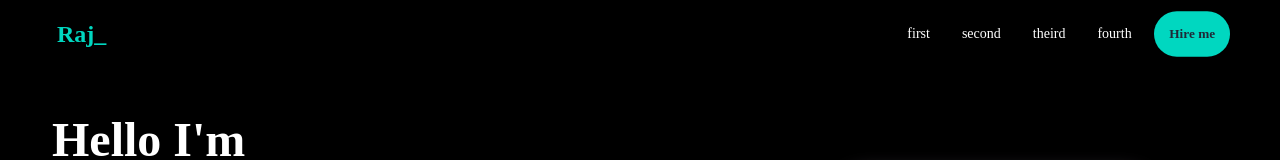
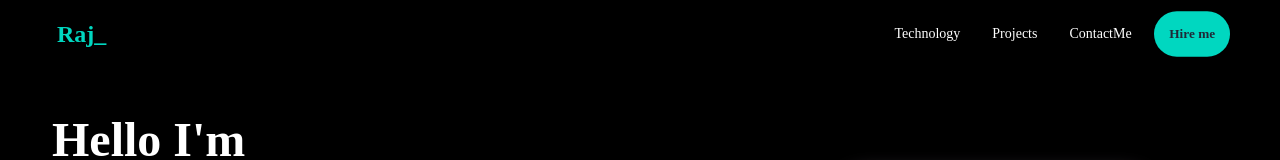
Before and after one commit to Coder7Raj/portfolio, a React (Vite) app: page / in a window 1280 px wide. Shown: the top 160 px of the page. Built offline with nearby package versions, Linux system fonts and the light colour scheme; a web font is replaced by a local one.

Commit message:
implement some styles

```diff
--- a/package.json
+++ b/package.json
@@ -19,6 +19,7 @@
     "react-icons": "^5.4.0",
     "react-parallax-tilt": "^1.7.279",
     "react-router-dom": "^7.1.5",
+    "react-scroll": "^1.9.2",
     "react-type-animation": "^3.2.0",
     "sort-by": "^1.2.0"
   },
--- a/src/Components/ContactMe.jsx
+++ b/src/Components/ContactMe.jsx
@@ -1,8 +1,9 @@
 import React from "react";
 import { FaEnvelope, FaMapMarkerAlt, FaPhone } from "react-icons/fa";
-
+import { Element } from "react-scroll";
 export default function ContactMe() {
   return (
+    <Element name="contact">
       <div className="py-4">
         <p className="text-3xl text-accent font-semibold text-center mb-6">
           Contact Me
@@ -74,5 +75,6 @@ export default function ContactMe() {
           </div>
         </div>
       </div>
+    </Element>
   );
 }
--- a/src/Components/Navbar.jsx
+++ b/src/Components/Navbar.jsx
@@ -1,5 +1,5 @@
 import React from "react";
-import { Link } from "react-router-dom";
+import { Link } from "react-scroll";
 
 export default function Navbar() {
   return (
@@ -32,36 +32,42 @@ export default function Navbar() {
               className="menu menu-sm dropdown-content bg-black rounded-box z-[1] mt-3 w-52 p-2 shadow"
             >
               <li>
-                <Link>f</Link>
+                <Link to="technology" smooth={true} duration={1000}>
+                  Technology
+                </Link>
               </li>
               <li>
-                <Link>f</Link>
-              </li>{" "}
+                <Link to="projects" smooth={true} duration={1000}>
+                  Projects
+                </Link>
+              </li>
               <li>
-                <Link>f</Link>
-              </li>{" "}
-              <li>
-                <Link>f</Link>
+                <Link to="contact" smooth={true} duration={1000}>
+                  ContactMe
+                </Link>
               </li>
             </ul>
           </div>
-          <a className="btn btn-ghost text-accent text-2xl px-0 lg:px-2 md:px-2">
+          <p className="btn btn-ghost text-accent text-2xl px-0 lg:px-2 md:px-2">
             Raj_
-          </a>
+          </p>
         </div>
         <div className="navbar-end hidden md:flex lg:flex">
           <ul className="menu menu-horizontal px-1">
             <li>
-              <Link>first</Link>
+              <Link to="technology" smooth={true} duration={1000}>
+                Technology
+              </Link>
             </li>
             <li>
-              <Link>second</Link>
+              <Link to="projects" smooth={true} duration={1000}>
+                Projects
+              </Link>
             </li>{" "}
             <li>
-              <Link>theird</Link>
-            </li>{" "}
-            <li>
-              <Link>fourth</Link>
+              <Link to="contact" smooth={true} duration={1000}>
+                ContactMe
+              </Link>
             </li>
           </ul>
 
--- a/src/Components/Projects.jsx
+++ b/src/Components/Projects.jsx
@@ -1,19 +1,22 @@
 import React from "react";
-
+import { Element } from "react-scroll";
 export default function Projects() {
   const handleOpenBlank = (url) => {
     window.open(url, "_blank", "noopener,noreferrer");
   };
 
   return (
+    <Element name="projects">
       <div>
-      <p className="text-center text-accent text-3xl font-bold">My Projects</p>
+        <p className="text-center text-accent text-3xl font-bold">
+          My Projects
+        </p>
         <p className="text-white text-center mt-2">
           Welcome to my project showcase! Here, you'll find a collection of web
-        applications and creative solutions <br /> I've built using technologies
-        like React, Tailwind CSS, and JavaScript. Each project <br /> reflects
-        my journey in web development, focusing on clean design, functionality,
-        and user experience.
+          applications and creative solutions <br /> I've built using
+          technologies like React, Tailwind CSS, and JavaScript. Each project
+          <br /> reflects my journey in web development, focusing on clean
+          design, functionality, and user experience.
         </p>
         {/* 1 */}
         <div className="mt-16">
@@ -42,8 +45,8 @@ export default function Projects() {
             <p className="text-[#E5E7EB] mt-2 lg:w-[50%] md:w-[70%] w-full">
               MotorVista is an innovative car rental platform designed to offer
               users an easy and seamless way to rent vehicles for both short and
-            long-term use. Whether you need a compact car for a quick city trip
-            or a luxury vehicle for a special occasion.
+              long-term use. Whether you need a compact car for a quick city
+              trip or a luxury vehicle for a special occasion.
             </p>
             <div className="grid grid-cols-4 gap-1 lg:w-[50%] md:w-[60%] w-full mt-2">
               <p className="px-2 py-1 rounded-lg bg-gray-300 text-center border-none outline-none">
@@ -61,7 +64,9 @@ export default function Projects() {
             </div>
             <div className="lg:w-[35%] md:w-[35%] flex flex-col md:flex-row lg:flex-row gap-2 mt-2">
               <button
-              onClick={() => handleOpenBlank("https://car-rent-195e4.web.app/")}
+                onClick={() =>
+                  handleOpenBlank("https://car-rent-195e4.web.app/")
+                }
                 className="w-full btn btn-outline btn-accent rounded-r-3xl rounded-l-3xl"
               >
                 Live-link
@@ -147,5 +152,6 @@ export default function Projects() {
           </div>
         </div>
       </div>
+    </Element>
   );
 }
--- a/src/Components/Technology.jsx
+++ b/src/Components/Technology.jsx
@@ -1,8 +1,10 @@
 import React from "react";
 import Tilt from "react-parallax-tilt";
+import { Element } from "react-scroll";
 
 export default function Technology() {
   return (
+    <Element name="technology">
       <div>
         <p className="text-4xl text-center text-accent">Technology I know</p>
         <p className="text-center text-[#E5E7EB] mt-3">
@@ -271,5 +273,6 @@ export default function Technology() {
           {/*  */}
         </div>
       </div>
+    </Element>
   );
 }
```
Also changed, not shown: 1 other file (tests, documents, lock files or other folders). Lines whose indentation alone changed are shown as unchanged.
